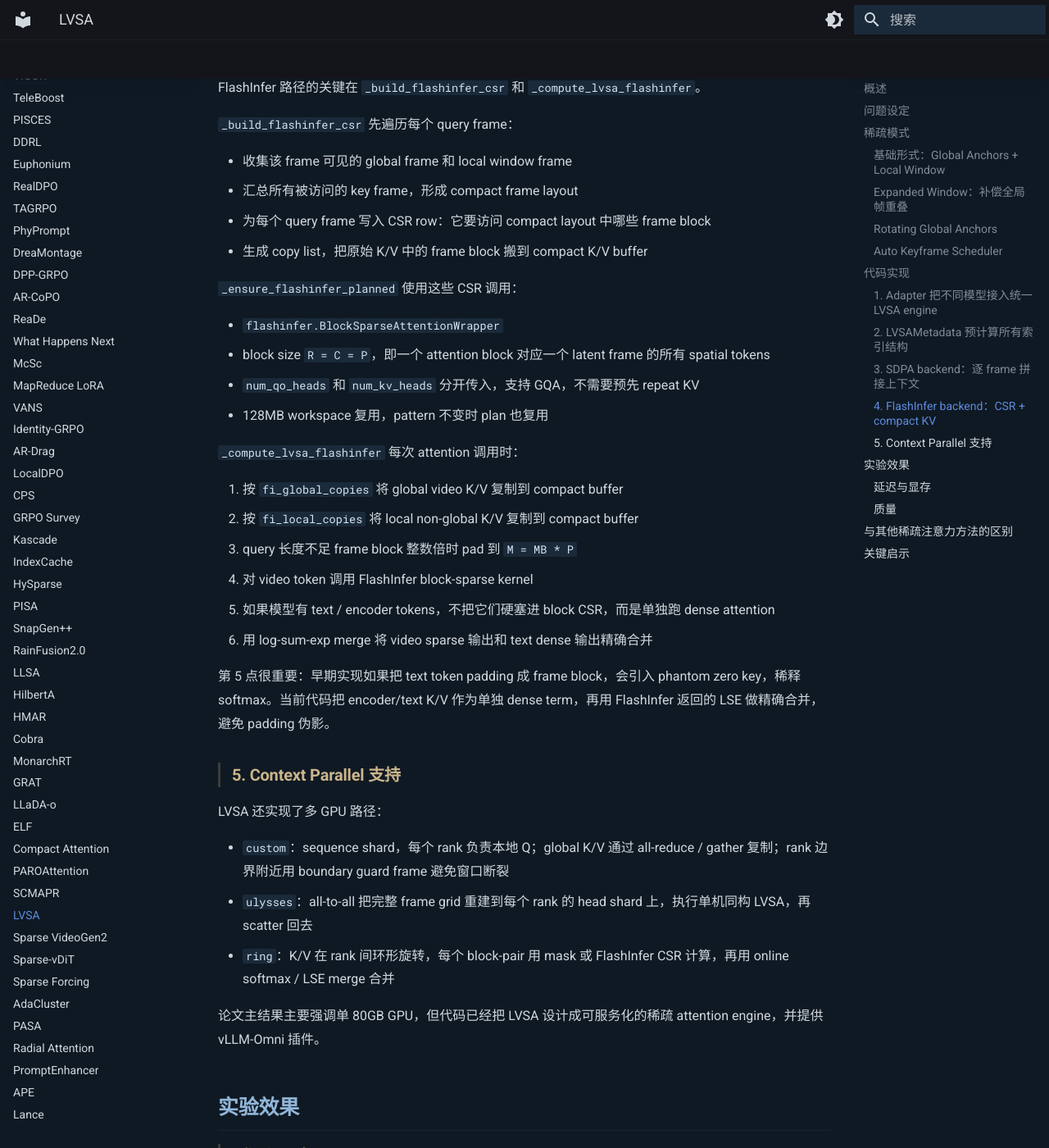
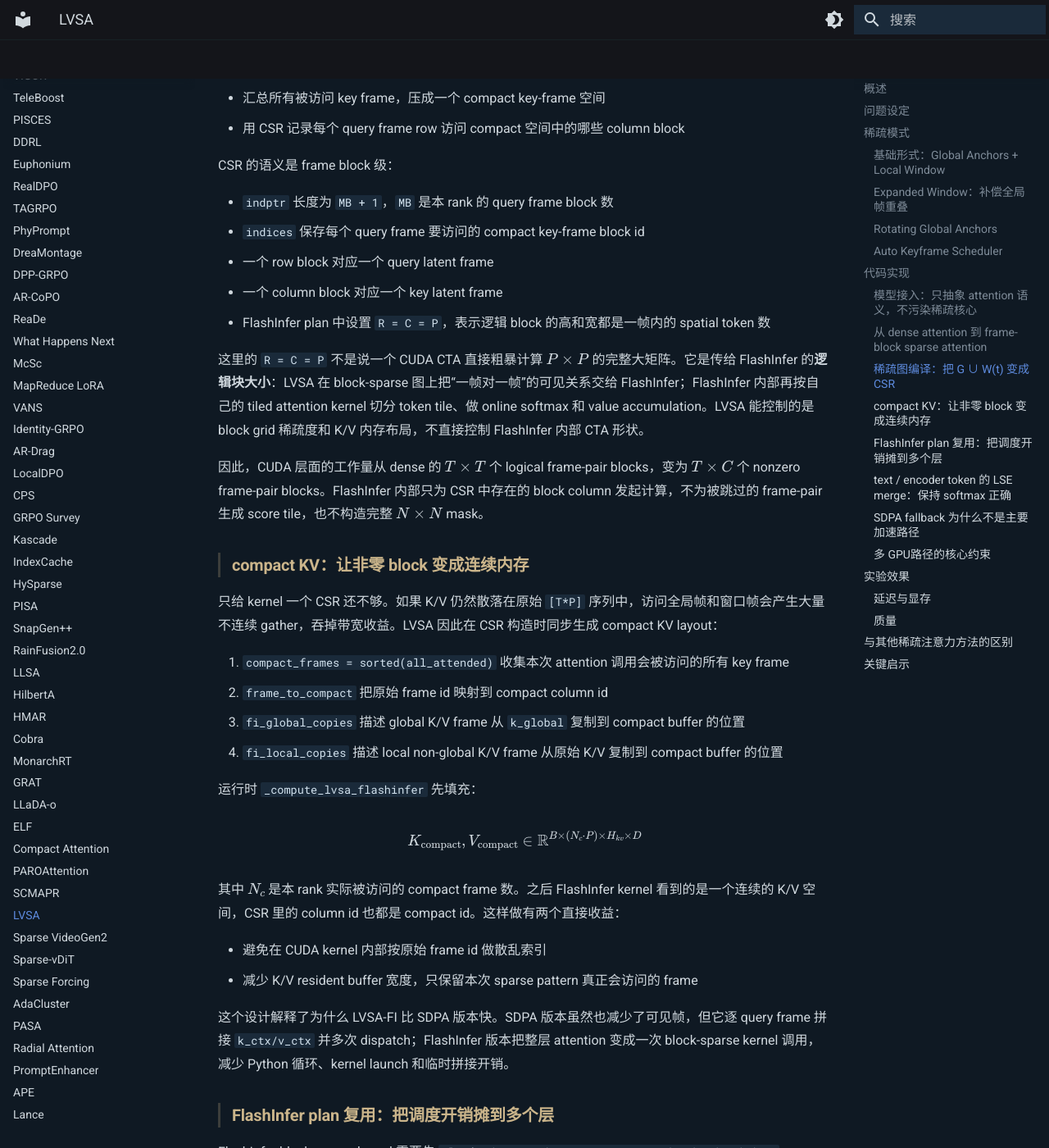
Before and after one commit to YouHuang67/paper-code-notes, an MkDocs documentation site: the page built from docs/paper_reading/lvsa.md, in a window 1280 px wide and 1400 px high, scrolled down 5324 px. Shown: the whole window at 82% size. Built offline with MkDocs 1.6.1 and Material for MkDocs 9.7.7, drawn with Linux system fonts in a browser that asks for light colours; some of the changed text lies outside the part shown.

Commit message:
update: lvsa implementation notes

```diff
--- a/docs/paper_reading/lvsa.md
+++ b/docs/paper_reading/lvsa.md
@@ -96,103 +96,154 @@
 
 ## 代码实现
 
-### 1. Adapter 把不同模型接入统一 LVSA engine
+LVSA 的实现不是“写一个新的 attention kernel 然后强行接模型”，而是三层解耦：
 
-仓库把模型相关逻辑和稀疏 attention 逻辑分开：
+1. **模型接入层**：从不同 DiT 的 attention block 中取出 Q/K/V、应用 RoPE、做输出投影，并把原 attention processor 替换为 LVSA processor。
+2. **稀疏模式编译层**：把论文里的 `global anchors + local window + rotating offset` 编译成 frame-block 级 CSR、compact KV copy plan 和窗口边界。
+3. **执行层**：短序列或 NPU 走逐帧 SDPA fallback；CUDA 长序列走 FlashInfer block-sparse attention。
 
-- `lvsa/adapters/base.py` 定义 `ModelAdapter`
-- `lvsa/adapters/wan.py`、`hunyuan_video.py`、`cogvideox.py` 分别适配不同模型
-- `lvsa/lvsa_processor.py` 只处理稀疏模式、KV 收集、并行通信和 backend dispatch
-- `lvsa/sparse_attention.py` 保存无状态的窗口/CSR/attention primitive
+需要先明确一点：开源 LVSA 仓库本身没有自写 CUDA/Triton kernel。论文里所谓 LVSA-FI 的高性能路径，是把 LVSA 的稀疏图组织成 FlashInfer `BlockSparseAttentionWrapper` 接口，由 FlashInfer 内部 CUDA kernel 执行。LVSA 代码真正关键的工程贡献，是如何把视频 attention 映射成 FlashInfer 能高效吃下的 block-sparse 问题，而不是在 Python 层循环省 FLOPs。
 
-以 Wan 为例，`WanAdapter` 负责：
+### 模型接入：只抽象 attention 语义，不污染稀疏核心
 
-- `patches_per_frame`：根据 VAE spatial scale 和 patch size 算每帧 token 数 $P$
-- `latent_frames`：用 VAE temporal factor 将 raw frame 数转成 latent frame 数
-- `reference_latent_frames`：默认 21，即 81 raw frames 的训练 horizon
-- `extract_qkv`：调用 diffusers 的 `_get_qkv_projections`，做 QK norm 并 reshape 成 `[B, seq, H, D]`
-- `apply_rotary`：对 context parallel rank 切片后的 RoPE 做旋转
-- `install_processor`：把 `block.attn1.processor` 替换成 LVSA processor
+不同视频 DiT 的 attention 接口差异很大：
 
-这个适配层的意义是：LVSA 的稀疏模式只依赖 frame geometry，不依赖某个模型的 QKV 投影细节。
+- Wan 是 single-stream，视频 token 和 text condition 进入同一套 attention 逻辑
+- HunyuanVideo 是 dual-stream，文本/视觉 encoder token 和视频 token 有不同投影
+- Cosmos 3.0 甚至是 separate-stream，需要保留 understanding token 的 causal 分支，只替换 generation token 的 full attention
 
-### 2. LVSAMetadata 预计算所有索引结构
+LVSA 通过 adapter / processor-swap 两种方式接入这些模型。adapter 只负责模型私有语义：如何算每帧 token 数 $P$、raw frame 如何转 latent frame、Q/K/V 如何投影、RoPE 怎么切片、输出怎么投影回模型 hidden state。稀疏核心只接收统一形状：
 
-`LVSAMetadata.build(...)` 是核心入口。它从 `T, P, W, n_first_frames, kfi, rank, world, offset` 推导出三类结构：
+$$
+Q,K,V \in \mathbb{R}^{B \times (T\cdot P) \times H \times D}
+$$
 
-**窗口结构**
+这样做的好处是，稀疏策略完全在 frame geometry 上定义。只要某个模型能给出 $T$、$P$ 和 Q/K/V，LVSA 就能复用同一套窗口、CSR 和 FlashInfer 执行逻辑。
 
-- `global_indices` / `global_set`：当前 denoising step 的全局帧
-- `local_frames`：当前 rank 拥有的 query frame 和 token range
-- `window_ctx`：每个 local query frame 对应哪些本地 K/V token range
-- `window_bounds`：每个 frame 的窗口边界
+### 从 dense attention 到 frame-block sparse attention
 
-**SDPA / indexed kernel 结构**
+Dense video attention 可以看成一个 $T \times T$ 的 frame-pair block grid。每个 grid cell 是一个 dense token block：
 
-- `attended_indices`：每个 local frame 的可见 frame 列表，padding 到统一长度 `C`
-- `global_src_idx` / `global_dst_idx`：把 global K/V 放入统一位置的 copy plan
-- `local_src_idx` / `local_dst_idx`：把 local non-global K/V 放入统一位置的 copy plan
+$$
+Q_t \in \mathbb{R}^{P \times H \times D}, \quad K_\tau,V_\tau \in \mathbb{R}^{P \times H \times D}
+$$
 
-**FlashInfer 结构**
+如果全连接，每个 query frame $t$ 要访问全部 $T$ 个 key frame，计算规模近似：
 
-- `fi_indptr` / `fi_indices`：block-sparse CSR，block 行是 query frame，block 列是 compact key frame
-- `fi_M = MB * P`：padded query token 数，按 frame block 对齐
-- `fi_N = compact_n * P`：实际被访问的 compact K/V token 数
-- `fi_global_copies` / `fi_local_copies`：将 global 或 local K/V frame 复制到 compact buffer 的指令
+$$
+O(T^2 \cdot P^2 \cdot H \cdot D)
+$$
 
-因此，运行时不需要为每个 query token 重新做重要性判断，也不需要构造完整 $N \times N$ mask。稀疏模式是 frame block 级的静态结构，旋转 keyframe 时才重建。
+LVSA 把 block grid 的每一行裁成：
 
-### 3. SDPA backend：逐 frame 拼接上下文
+$$
+A(t)=G_s \cup W(t)
+$$
 
-`lvsa_sdpa` 是简单稳定的 fallback，适合较短序列、NPU 或没有 FlashInfer 的环境。
+其中 $|A(t)| \approx C$，$C$ 被 auto-keyframe scheduler 控制在接近训练 horizon 的 latent frame 数。于是计算变成：
 
-对每个 local query frame：
+$$
+O(T \cdot C \cdot P^2 \cdot H \cdot D)
+$$
 
-1. 取出该 frame 的 query chunk
-2. 将 `k_global/v_global` 和窗口内本地 K/V token range 拼接成 `k_ctx/v_ctx`
-3. 调用 diffusers `dispatch_attention_fn` 或 PyTorch `scaled_dot_product_attention`
-4. 将输出写回原 query token 区间
+这就是加速的根本来源：不是降低一个被选中 frame-pair 内部的空间 attention 复杂度，而是跳过大多数 frame-pair block。对于 Wan 2.1 1.3B 的 6× horizon，$T$ 远大于训练参考长度，$C$ 近似保持有界，因此速度随视频长度拉开。
 
-这个路径实现简单，但每个 frame 都会单独 dispatch，并且上下文拼接有额外开销。长序列下真正的加速主要来自 FlashInfer backend。
+### 稀疏图编译：把 `G ∪ W(t)` 变成 CSR
 
-### 4. FlashInfer backend：CSR + compact KV
+运行时不能每层每步都在 Python 里判断“第 t 帧看哪些帧”，否则 kernel 省下来的时间会被调度开销吃掉。LVSA 的做法是每当稀疏 pattern 改变时，一次性构造 metadata。
 
-FlashInfer 路径的关键在 `_build_flashinfer_csr` 和 `_compute_lvsa_flashinfer`。
+关键是 `_build_flashinfer_csr` 的逻辑：
 
-`_build_flashinfer_csr` 先遍历每个 query frame：
+- 遍历本 rank 的 query frame block row
+- 对每一行，根据当前 rotating offset 得到 global set，再加 expanded window
+- 收集该行实际访问的 key frame
+- 汇总所有被访问 key frame，压成一个 compact key-frame 空间
+- 用 CSR 记录每个 query frame row 访问 compact 空间中的哪些 column block
 
-- 收集该 frame 可见的 global frame 和 local window frame
-- 汇总所有被访问的 key frame，形成 compact frame layout
-- 为每个 query frame 写入 CSR row：它要访问 compact layout 中哪些 frame block
-- 生成 copy list，把原始 K/V 中的 frame block 搬到 compact K/V buffer
+CSR 的语义是 frame block 级：
 
-`_ensure_flashinfer_planned` 使用这些 CSR 调用：
+- `indptr` 长度为 `MB + 1`，`MB` 是本 rank 的 query frame block 数
+- `indices` 保存每个 query frame 要访问的 compact key-frame block id
+- 一个 row block 对应一个 query latent frame
+- 一个 column block 对应一个 key latent frame
+- FlashInfer plan 中设置 `R = C = P`，表示逻辑 block 的高和宽都是一帧内的 spatial token 数
 
-- `flashinfer.BlockSparseAttentionWrapper`
-- block size `R = C = P`，即一个 attention block 对应一个 latent frame 的所有 spatial tokens
-- `num_qo_heads` 和 `num_kv_heads` 分开传入，支持 GQA，不需要预先 repeat KV
-- 128MB workspace 复用，pattern 不变时 plan 也复用
+这里的 `R = C = P` 不是说一个 CUDA CTA 直接粗暴计算 $P \times P$ 的完整大矩阵。它是传给 FlashInfer 的**逻辑块大小**：LVSA 在 block-sparse 图上把“一帧对一帧”的可见关系交给 FlashInfer；FlashInfer 内部再按自己的 tiled attention kernel 切分 token tile、做 online softmax 和 value accumulation。LVSA 能控制的是 block grid 稀疏度和 K/V 内存布局，不直接控制 FlashInfer 内部 CTA 形状。
 
-`_compute_lvsa_flashinfer` 每次 attention 调用时：
+因此，CUDA 层面的工作量从 dense 的 $T \times T$ 个 logical frame-pair blocks，变为 $T \times C$ 个 nonzero frame-pair blocks。FlashInfer 内部只为 CSR 中存在的 block column 发起计算，不为被跳过的 frame-pair 生成 score tile，也不构造完整 $N \times N$ mask。
 
-1. 按 `fi_global_copies` 将 global video K/V 复制到 compact buffer
-2. 按 `fi_local_copies` 将 local non-global K/V 复制到 compact buffer
-3. query 长度不足 frame block 整数倍时 pad 到 `M = MB * P`
-4. 对 video token 调用 FlashInfer block-sparse kernel
-5. 如果模型有 text / encoder tokens，不把它们硬塞进 block CSR，而是单独跑 dense attention
-6. 用 log-sum-exp merge 将 video sparse 输出和 text dense 输出精确合并
+### compact KV：让非零 block 变成连续内存
 
-第 5 点很重要：早期实现如果把 text token padding 成 frame block，会引入 phantom zero key，稀释 softmax。当前代码把 encoder/text K/V 作为单独 dense term，再用 FlashInfer 返回的 LSE 做精确合并，避免 padding 伪影。
+只给 kernel 一个 CSR 还不够。如果 K/V 仍然散落在原始 `[T*P]` 序列中，访问全局帧和窗口帧会产生大量不连续 gather，吞掉带宽收益。LVSA 因此在 CSR 构造时同步生成 compact KV layout：
 
-### 5. Context Parallel 支持
+1. `compact_frames = sorted(all_attended)` 收集本次 attention 调用会被访问的所有 key frame
+2. `frame_to_compact` 把原始 frame id 映射到 compact column id
+3. `fi_global_copies` 描述 global K/V frame 从 `k_global` 复制到 compact buffer 的位置
+4. `fi_local_copies` 描述 local non-global K/V frame 从原始 K/V 复制到 compact buffer 的位置
 
-LVSA 还实现了多 GPU 路径：
+运行时 `_compute_lvsa_flashinfer` 先填充：
 
-- `custom`：sequence shard，每个 rank 负责本地 Q；global K/V 通过 all-reduce / gather 复制；rank 边界附近用 boundary guard frame 避免窗口断裂
-- `ulysses`：all-to-all 把完整 frame grid 重建到每个 rank 的 head shard 上，执行单机同构 LVSA，再 scatter 回去
-- `ring`：K/V 在 rank 间环形旋转，每个 block-pair 用 mask 或 FlashInfer CSR 计算，再用 online softmax / LSE merge 合并
+$$
+K_{\text{compact}}, V_{\text{compact}} \in \mathbb{R}^{B \times (N_c\cdot P) \times H_{kv} \times D}
+$$
 
-论文主结果主要强调单 80GB GPU，但代码已经把 LVSA 设计成可服务化的稀疏 attention engine，并提供 vLLM-Omni 插件。
+其中 $N_c$ 是本 rank 实际被访问的 compact frame 数。之后 FlashInfer kernel 看到的是一个连续的 K/V 空间，CSR 里的 column id 也都是 compact id。这样做有两个直接收益：
+
+- 避免在 CUDA kernel 内部按原始 frame id 做散乱索引
+- 减少 K/V resident buffer 宽度，只保留本次 sparse pattern 真正会访问的 frame
+
+这个设计解释了为什么 LVSA-FI 比 SDPA 版本快。SDPA 版本虽然也减少了可见帧，但它逐 query frame 拼接 `k_ctx/v_ctx` 并多次 dispatch；FlashInfer 版本把整层 attention 变成一次 block-sparse kernel 调用，减少 Python 循环、kernel launch 和临时拼接开销。
+
+### FlashInfer plan 复用：把调度开销摊到多个层
+
+FlashInfer block-sparse kernel 需要先 `plan(indptr, indices, M, N, R, C, heads, head_dim, dtype)`。plan 的输入本质上定义了 CUDA kernel 要执行的 block-sparse grid：
+
+- `M = MB * P`：query token 数按 frame block 对齐
+- `N = compact_n * P`：compact K/V token 数
+- `R = C = P`：logical block 是 frame-to-frame
+- `num_qo_heads` / `num_kv_heads`：分别传 query heads 和 KV heads，原生支持 GQA，避免提前 repeat KV
+- `head_dim` 和 dtype 决定底层 attention kernel 模板
+
+plan 不是每层都重建。代码用 `_FIState` 缓存 wrapper、128MB workspace、compact K/V buffer 和 padded Q buffer；vLLM-Omni / Cosmos 的 runner 进一步做 process-wide singleton，让所有层共享同一个 runner。因为同一次 denoising step 内，各 transformer layer 的 attention geometry 相同，CSR 和 compact buffer shape 也相同，复用 plan 可以避免每层重复规划和重复申请大块 workspace。
+
+旋转 keyframe 会改变 `indices`，所以 `set_step(step_idx)` 在 offset 变化时重建 `LVSAMetadata`，并重置 FlashInfer plan。这个开销只发生在 denoising step 粒度，而不是每个 attention layer 内重新推导稀疏图。
+
+### text / encoder token 的 LSE merge：保持 softmax 正确
+
+很多视频 DiT 的 attention 不只有 video token，还会有 text 或 understanding token。如果简单把这些 token 塞进 frame-block CSR，需要把 text length padding 到 $P$ 的整数倍；padding 出来的 zero key 会进入 softmax denominator，导致每个 query 的注意力被 phantom key 稀释。
+
+LVSA 的实现没有这么做。FlashInfer 路径把 key set 拆成两个互不相交的部分：
+
+- video K/V：走 LVSA block-sparse CSR
+- text / encoder K/V：走 dense `single_prefill_with_kv_cache`
+
+两边都返回 output 和 log-sum-exp。最终用 online softmax 的合并公式精确合并：
+
+$$
+O = \frac{e^{l_v}O_v + e^{l_t}O_t}{e^{l_v}+e^{l_t}}
+$$
+
+FlashInfer 返回的 LSE 是 log2 标度，所以代码里用 `exp2` 做权重。这个细节非常关键：它保证“video token 稀疏、text token 全保留”仍然等价于在两个 disjoint key set 上做一次统一 softmax，而不是近似相加。
+
+### SDPA fallback 为什么不是主要加速路径
+
+SDPA fallback 的实现更直观：每个 query frame 单独取 `q_chunk`，拼接 global K/V 和 window K/V，然后调用 PyTorch / diffusers attention。这个路径的价值是稳定、易移植、可跑 CUDA/NPU/CPU，但它有明显开销：
+
+- 每个 frame 一次 attention dispatch
+- 每次要拼接上下文 K/V
+- 无法像 FlashInfer 一样把整层 attention 表达为一个 block-sparse grid
+
+所以论文主表中长 horizon 的最大收益来自 LVSA-FI，而不是 SDPA 版本。SDPA 更像 correctness fallback 和短序列路径；真正接近 CUDA 级加速的是 CSR + compact KV + FlashInfer plan/run 这条路径。
+
+### 多 GPU路径的核心约束
+
+LVSA 的 sparse pattern 是 sequence/frame 维度上的，而不是 head 维度上的。多 GPU 时要保证每个 rank 计算本地 Q 时，能看到自己需要的 K/V frame：
+
+- `custom` 模式切 sequence shard，本地 Q 只算本 rank token；global K/V 复制到所有 rank，rank 边界附近加入 boundary guard frame，避免 local window 被 shard 边界切断
+- `ulysses` 模式先 all-to-all，把完整 sequence grid 汇聚到每个 head shard 上，再执行单机同构 LVSA，最后 scatter 回去
+- `ring` 模式让 K/V shard 在 rank 间环形传递；每到一个 K/V shard，就用当前 Q 对这个 shard 中符合 `G ∪ W(t)` 的 frame-pair 做 attention，并通过 LSE merge 合并多个 shard 的结果
+
+这些路径说明 LVSA 的工程抽象不是“mask 掉一部分 attention”这么简单，而是要保证稀疏图、K/V 数据分布和 softmax 归一化在单卡、多卡、dual-stream 模型里都一致。
 
 ## 实验效果
 
```
